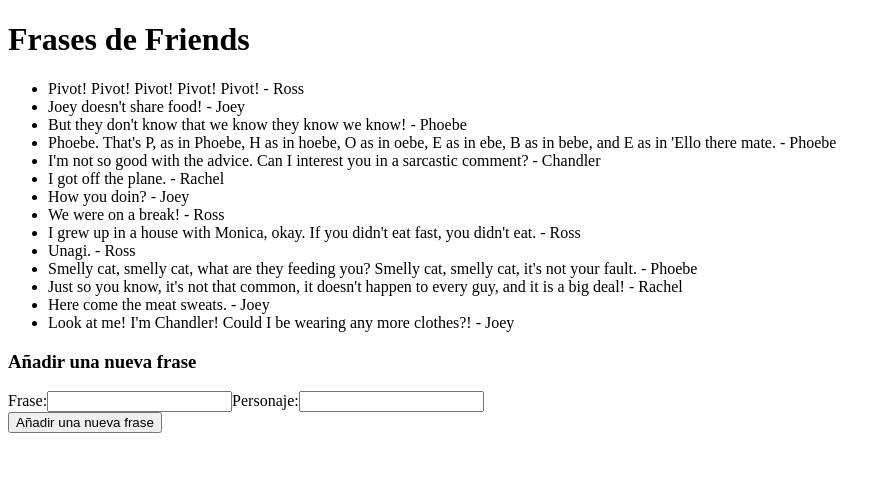
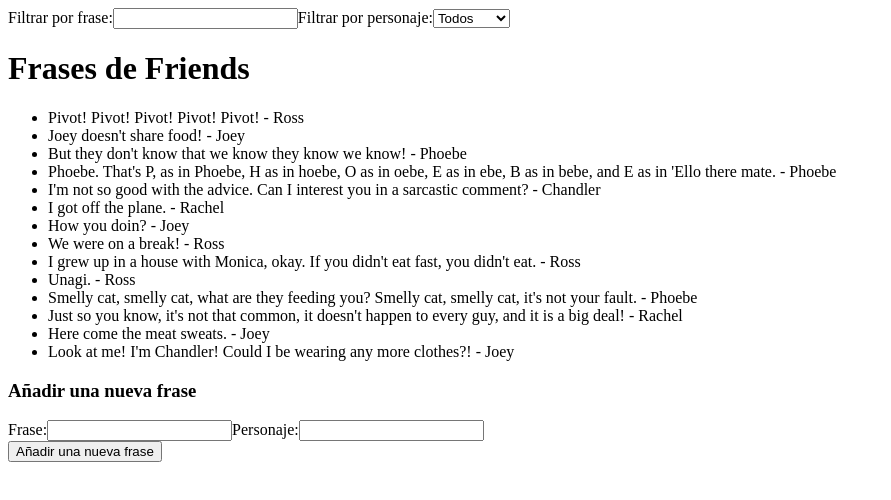
Before and after one commit to Adalab/modulo-3-evaluacion-intermedia-MLLuisa, a React (Create React App) app: page / in a window 1280 px wide. Shown: the top 500 px of the page, without its empty margins (0-891 px from the left). Built offline with nearby package versions, Linux system fonts and the light colour scheme.

Commit message:
add functionality to filter by quote and characters

```diff
--- a/src/components/App.js
+++ b/src/components/App.js
@@ -1,6 +1,6 @@
 import '../styles/App.scss';
 import data from '../services/api';
-import { useState} from 'react';
+import {useState} from 'react';
 
 
 function App() {
@@ -8,6 +8,8 @@
 const [friendsPhrase, setFriendsPhrase] = useState(data);
 const [newPhrase, setNewPhrase] = useState("");
 const [newCharacter, setNewCharacter] = useState("");
+const [searchPhrase, setSearchPhrase] = useState("");
+const [searchCharacter, setSearchCharacter] = useState("");
 
 const saveNewPhrase = (ev) => {
   setNewPhrase(ev.target.value);
@@ -15,6 +17,14 @@
 
 const saveNewCharacter = (ev) => {
   setNewCharacter(ev.target.value);
+}
+
+const searchForPhrase = (ev) => {
+    setSearchPhrase(ev.target.value)
+}
+
+const searchForCharacter = (ev) => {
+  setSearchCharacter(ev.target.value);
 }
 
 const addNewPhraseandCharacter = (ev) => {
@@ -26,7 +36,14 @@
 }
 
 const renderPhrases = () => {
-  return friendsPhrase.map((phrase, index
+  return friendsPhrase
+  .filter((eachPhrase) => {
+    return eachPhrase.quote.toLowerCase().includes(searchPhrase.toLocaleLowerCase());
+  })
+  .filter((eachCharacter) => {
+    return eachCharacter.character.toLocaleLowerCase().includes(searchCharacter.toLocaleLowerCase());
+  })
+  .map((phrase, index
     ) => {
     return <li key={index}>{phrase.quote} - {phrase.character}</li>
   })
@@ -34,6 +51,26 @@
 
   return (
     <div className="App">
+      <label>Filtrar por frase:
+    <input type="text"
+    name="name"
+    value={searchPhrase}
+    onChange={searchForPhrase}/>
+  </label>
+  <label>Filtrar por personaje:</label>
+    <select type="text"
+    name="name"
+    value={searchCharacter}
+    onChange={searchForCharacter}>
+      <option value="">Todos</option>
+      <option value="Ross">Ross</option>
+      <option value="Monica">Monica</option>
+      <option value="Joey">Joey</option>
+      <option value="Phoebe">Phoebe</option>
+      <option value="Chandler">Chandler</option>
+      <option value="Rachel">Rachel</option>
+      </select>
+
       <h1>Frases de Friends</h1>
       <ul>{renderPhrases()}</ul>
       <h3>Añadir una nueva frase</h3>
```
